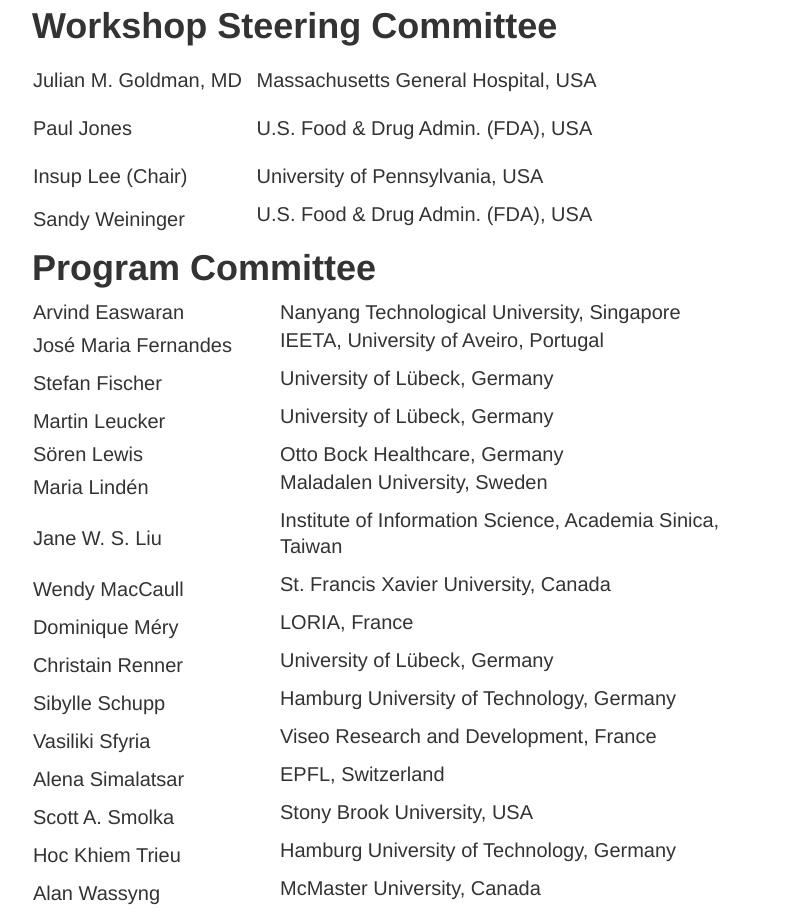
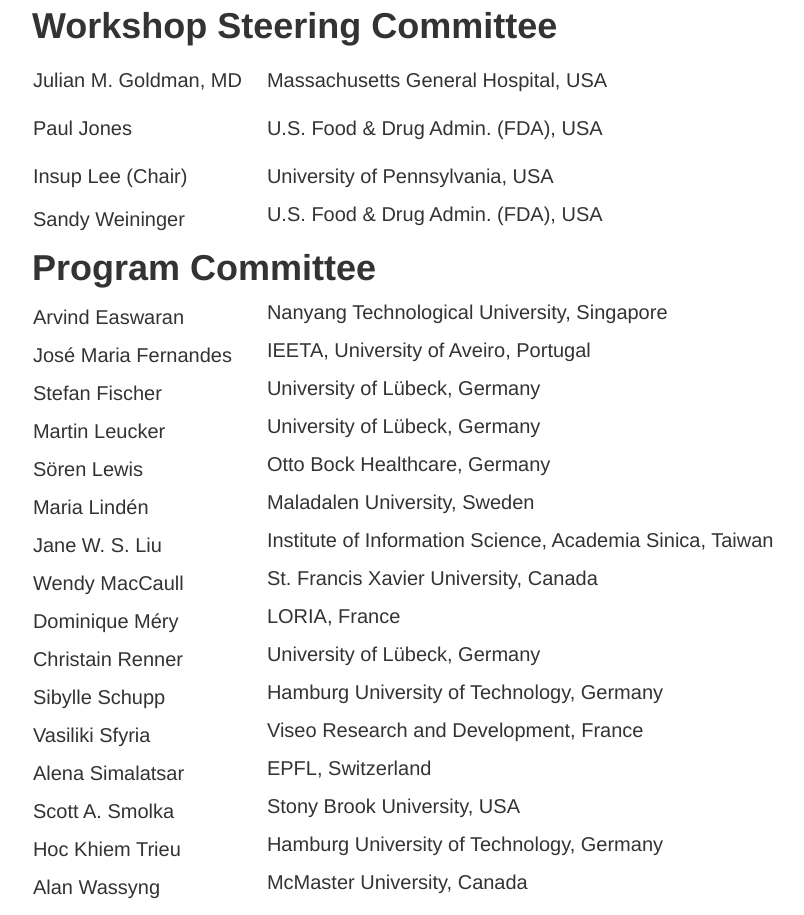
Before and after one commit to mlab-upenn/medcps_workshop, a plain HTML site: page index.html in a window 1280 px wide. Shown: the part 2823-3738 px from the top of the page, without its empty margins (276-1080 px from the left). Drawn offline with Linux system fonts and the light colour scheme.

Commit message:
Update index.html

```diff
--- a/index.html
+++ b/index.html
@@ -277,9 +277,9 @@
                     <td>University of Oxford, UK</td>
                   </tr>
                   <tr>
-                    <td width="214"><a href="http://www.seas.upenn.edu/~rahulm/" target="_blank">Rahul Mangharam</a></td>
+                    <td width="220"><a href="http://www.seas.upenn.edu/~rahulm/" target="_blank">Rahul Mangharam</a></td>
                     <td width="10"></td>
-                    <td width="355">University of Pennsylvania, USA</td>
+                    <td>University of Pennsylvania, USA</td>
                   </tr>
 
 
@@ -290,9 +290,9 @@
               <table width="618">
                 <tbody>
                   <tr>
-                    <td width="180">Julian M. Goldman, MD</td>
-                    <td width="6"></td>
-                    <td width="333"><p></p>Massachusetts General Hospital, USA</p></td>
+                    <td width="220">Julian M. Goldman, MD</td>
+                    <td width="10"></td>
+                    <td><p></p>Massachusetts General Hospital, USA</p></td>
                   </tr>
                   <tr>
                     <td>Paul Jones</td>
@@ -317,9 +317,9 @@
               <table width="755">
                 <tbody>
                   <tr>
-                    <td width="206">Arvind Easwaran</td>
-                    <td width="6"></td>
-                    <td width="442">Nanyang Technological University, Singapore</td>
+                    <td width="220">Arvind Easwaran</td>
+                    <td width="10"></td>
+                    <td><p>Nanyang Technological University, Singapore</p></td>
                   </tr>
                   <tr>
                     <td>José Maria Fernandes</td>
@@ -339,7 +339,7 @@
                   <tr>
                     <td>Sören Lewis</td>
                     <td></td>
-                    <td>Otto Bock Healthcare, Germany</td>
+                    <td><p>Otto Bock Healthcare, Germany</p></td>
                   </tr>
                   <tr>
                     <td>Maria Lindén</td>
```
